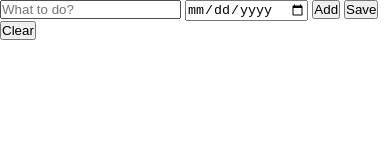
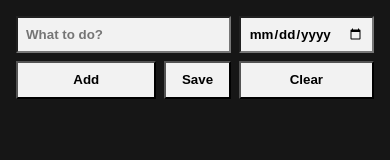
Before and after one commit to Thraefgr/whattodo, a plain HTML site: page index.html in a window 390 px wide. Drawn offline with Linux system fonts and the light colour scheme.

Commit message:
Add general stylings for mobile

```diff
--- a/index.html
+++ b/index.html
@@ -10,10 +10,12 @@
   </head>
   <body>
     <ul class="todo-list"></ul>
-    <input class="text-in" type="text" placeholder="What to do?" required/>
-    <input class="date-in" type="date" required/>
-    <input class="add-btn" type="submit" value="Add"/>
-    <button class="save-btn">Save</button>
-    <button class="clear-btn">Clear</button>
+    <section class="form">
+      <input class="text-in" type="text" placeholder="What to do?"/>
+      <input class="date-in" type="date"/>
+      <button class="add-btn">Add</button>
+      <button class="save-btn">Save</button>
+      <button class="clear-btn">Clear</button>
+    </section>
   </body>
 </html>
--- a/style.css
+++ b/style.css
@@ -2,4 +2,55 @@
   box-sizing: border-box;
   padding: 0;
   margin: 0;
+  font-weight: 800;
+  font-family: sans-serif;
+  scroll-behavior: smooth;
 }
+
+body {
+  padding: 1rem;
+  display: flex;
+  flex-direction: column;
+  background-color: rgb(22, 22, 22);
+  color: rgb(242, 242, 242);
+}
+
+.form {
+  display: grid;
+  grid-template: 1fr 1fr / 1fr 1fr 1fr 1fr;
+  gap: 0.5rem;
+}
+
+.form button, .form input {
+  cursor: pointer;
+  padding: 0.5rem;
+  background-color: rgb(242, 242, 242);
+}
+
+
+.todo-list li {
+  display: grid;
+  grid-template: 1fr / 3fr 2fr;
+  overflow-x: auto;
+  margin-bottom: 1rem;
+}
+
+.todo-value {
+  overflow: auto;
+}
+
+.todo-date {
+  text-align: end;
+}
+
+.text-in {
+  grid-column: span 3;
+}
+
+.date-in {
+  grid-column: span 1;
+}
+
+.add-btn {
+  grid-column: span 2;
+}
```
